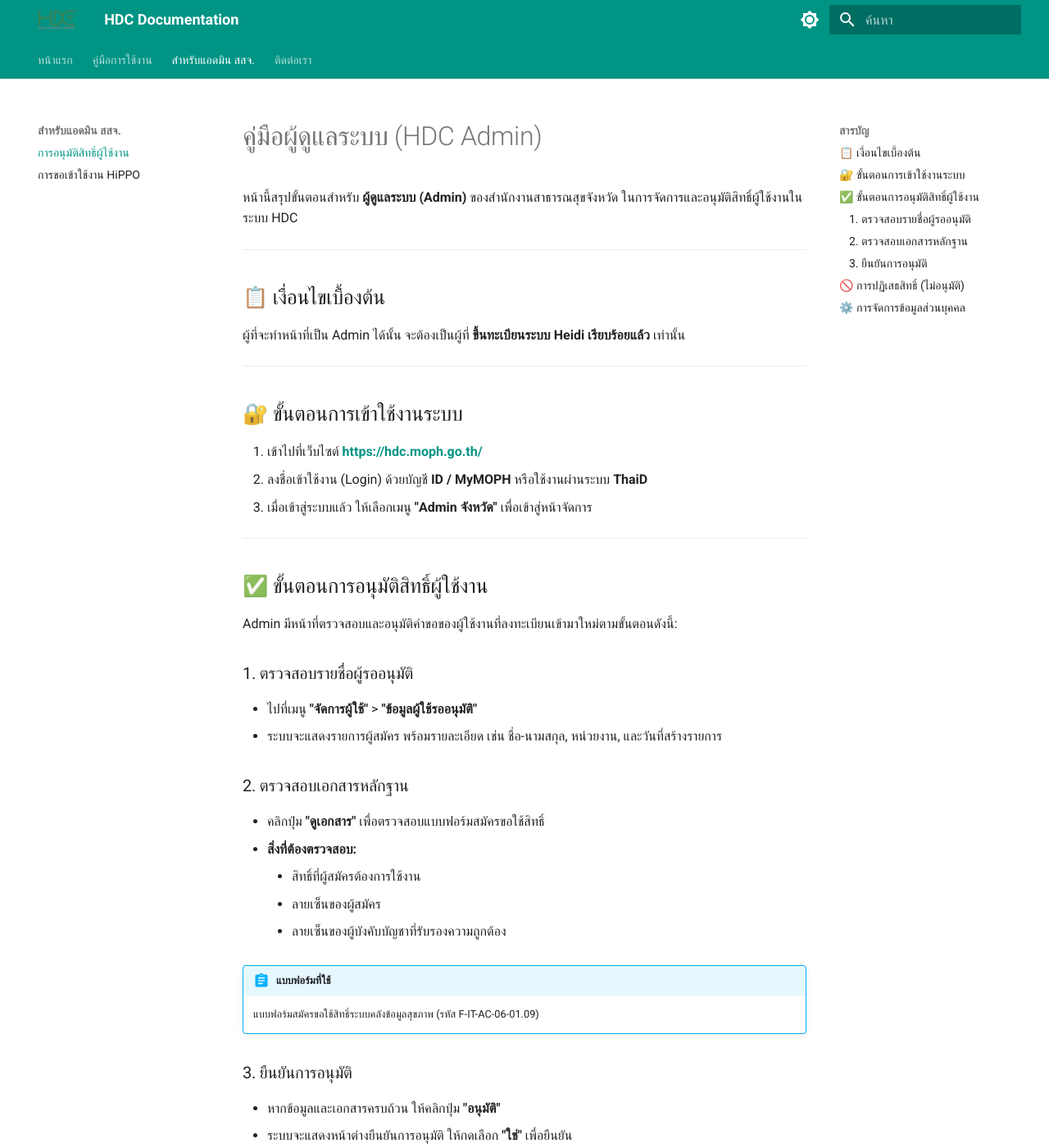
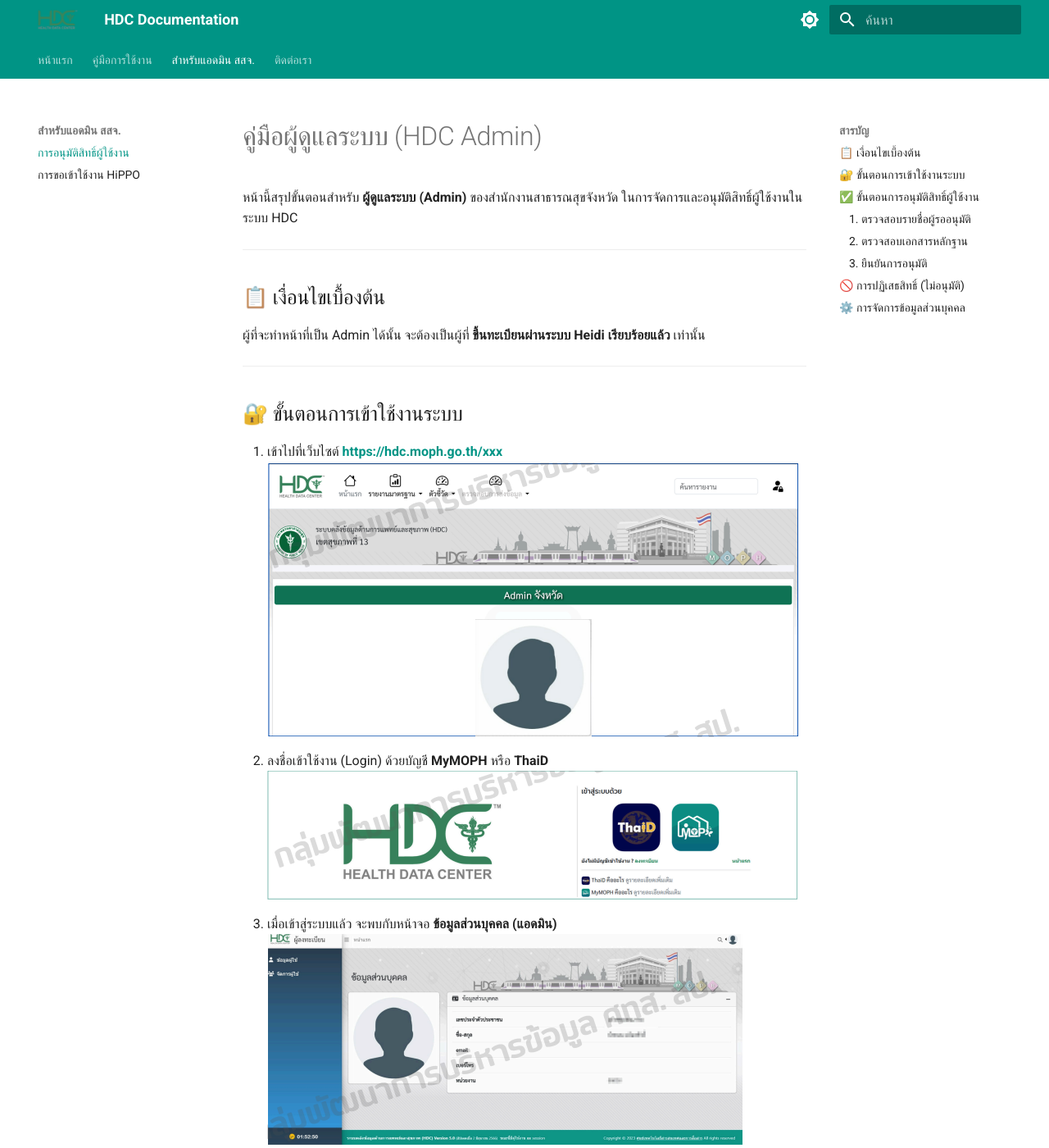
Before and after one commit to dmdmoph/hdc-docs, an MkDocs documentation site: the page built from docs/admin/admin.md, in a window 1280 px wide and 1400 px high. Shown: the whole window at 82% size. Built offline with MkDocs 1.6.1 and Material for MkDocs 9.7.7, drawn with Linux system fonts in a browser that asks for light colours; some of the changed text lies outside the part shown.

Commit message:
admin: add picture

```diff
--- a/docs/admin/admin.md
+++ b/docs/admin/admin.md
@@ -5,14 +5,17 @@
 ---
 
 ## 📋 เงื่อนไขเบื้องต้น
-ผู้ที่จะทำหน้าที่เป็น Admin ได้นั้น จะต้องเป็นผู้ที่ **ขึ้นทะเบียนระบบ Heidi เรียบร้อยแล้ว** เท่านั้น
+ผู้ที่จะทำหน้าที่เป็น Admin ได้นั้น จะต้องเป็นผู้ที่ **ขึ้นทะเบียนผ่านระบบ Heidi เรียบร้อยแล้ว** เท่านั้น
 
 ---
 
 ## 🔐 ขั้นตอนการเข้าใช้งานระบบ
-1. เข้าไปที่เว็บไซต์ **[https://hdc.moph.go.th/](https://hdc.moph.go.th/)**
-2. ลงชื่อเข้าใช้งาน (Login) ด้วยบัญชี **ID / MyMOPH** หรือใช้งานผ่านระบบ **ThaiD**
-3. เมื่อเข้าสู่ระบบแล้ว ให้เลือกเมนู **"Admin จังหวัด"** เพื่อเข้าสู่หน้าจัดการ
+1. เข้าไปที่เว็บไซต์ **[https://hdc.moph.go.th/xxx](https://hdc.moph.go.th/)**
+    ![คำอธิบาย](../assets/admin-homepage.png)
+2. ลงชื่อเข้าใช้งาน (Login) ด้วยบัญชี **MyMOPH** หรือ **ThaiD**
+    ![คำอธิบาย](../assets/admin-login.png)
+3. เมื่อเข้าสู่ระบบแล้ว จะพบกับหน้าจอ **ข้อมูลส่วนบุคคล (แอดมิน)**
+    ![คำอธิบาย](../assets/admin-profile.png)
 
 ---
 
```
Also changed, not shown: other parts of docs/admin/admin.md (+5 -0 lines), docs/manual/user.md (+1 -1 lines), docs/assets/admin-document.png (added), docs/assets/admin-homepage.png (added), docs/assets/admin-list.png (added), docs/assets/admin-login.png (added), docs/assets/admin-manage.png (added), docs/assets/admin-profile.png (added), docs/assets/admin-yes.png (added).
